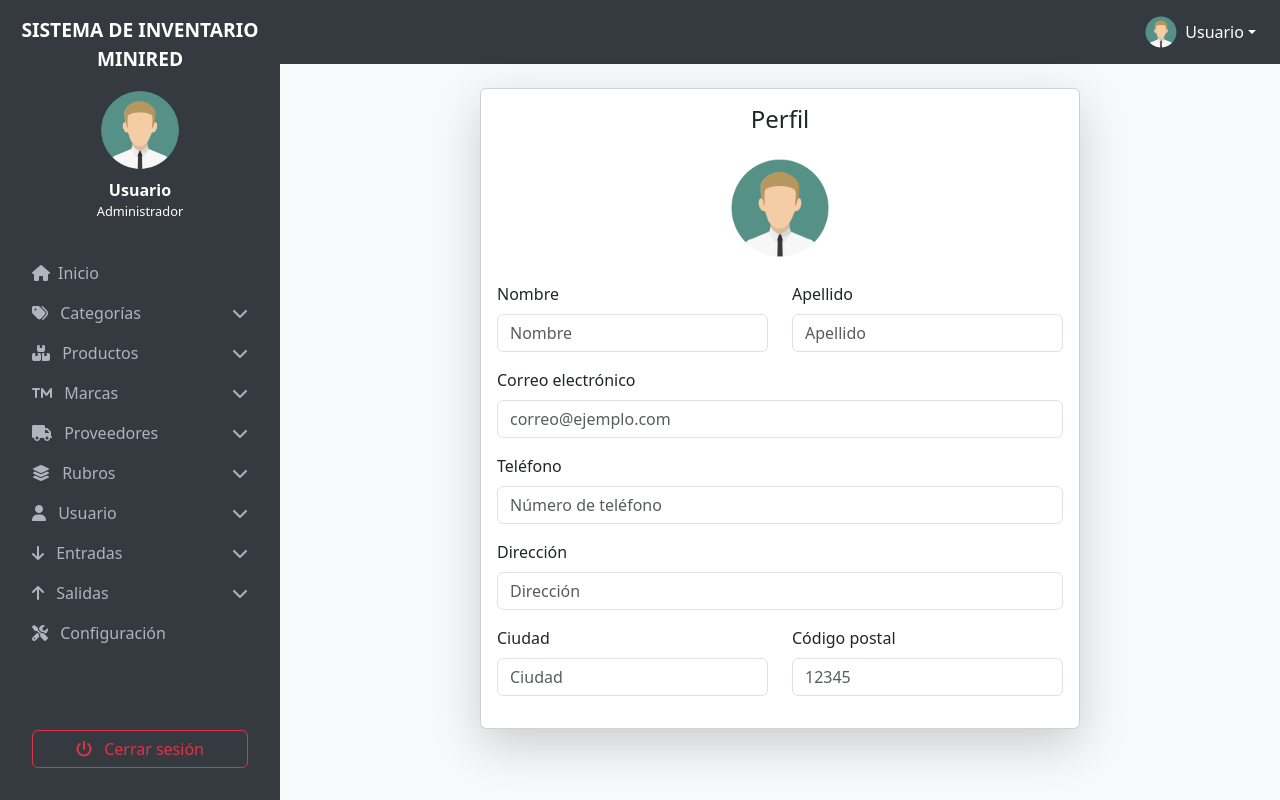
After one commit to EmersonAbel23/Sistema-Inventario, a PHP site: page /Dashboard/userPerfil.php in a window 1280 px wide. The commit adds this page. Run offline with PHP 8.4, Linux system fonts and the light colour scheme.

Commit message:
user y barrra

```diff
--- a/login/Dashboard/lista_categoria.php
+++ b/login/Dashboard/lista_categoria.php
@@ -16,9 +16,7 @@
 </div>
 
 <div class="content">
-  <div class="header-bar">
-   Lista de Categoria
-  </div>
+<?php require("./partials/topbar.php") ?>
 
 
   <div class="container mt-5">
--- a/login/Dashboard/lista_producto.php
+++ b/login/Dashboard/lista_producto.php
@@ -17,9 +17,7 @@
 </div>
 
 <div class="content">
-  <div class="header-bar">
-   Lista de Producto
-  </div>
+ <?php require("./partials/topbar.php") ?>
 
 
   <div class="container mt-5">
--- a/login/Dashboard/lista_usuario.php
+++ b/login/Dashboard/lista_usuario.php
@@ -16,9 +16,7 @@
 </div>
 
 <div class="content">
-  <div class="header-bar">
-   Lista de Usuario
-  </div>
+ <?php require("./partials/topbar.php") ?>
 
 
   <div class="container mt-5">
--- /dev/null
+++ b/login/Dashboard/partials/topbar.php
@@ -0,0 +1,18 @@
+<div class="d-flex justify-content-between align-items-center px-4 py-3"style="background-color: #343a40; color: white;">
+  <div>
+    <h5 class="mb-0"></h5>
+  </div>
+  <div class="dropdown">
+    <a class="text-white text-decoration-none dropdown-toggle d-flex align-items-center" href="#" role="button" data-bs-toggle="dropdown">
+      <img src="../imagenes/default.png" alt="Usuario" class="rounded-circle me-2" width="32" height="32">
+      <span><?php echo $_SESSION['nombre'] ?? 'Usuario'; ?></span>
+    </a>
+    <ul class="dropdown-menu dropdown-menu-end">
+      <li><a class="dropdown-item" href="userPerfil.php"><i class="fas fa-user me-2"></i>Mi Perfil</a></li>
+      <li><a class="dropdown-item" href="#"><i class="fas fa-edit me-2"></i>Editar Perfil</a></li>
+      <li><a class="dropdown-item" href="#"><i class="fas fa-cog me-2"></i>Configuración</a></li>
+      <li><hr class="dropdown-divider"></li>
+      <li><a class="dropdown-item text-danger" href="#"><i class="fas fa-sign-out-alt me-2"></i>Desconectar</a></li>
+    </ul>
+  </div>
+</div>
--- a/login/Dashboard/producto.php
+++ b/login/Dashboard/producto.php
@@ -15,7 +15,7 @@
 </div>
 
 <div class="content">
-  <div class="header-bar">Producto</div>
+  <?php require("./partials/topbar.php") ?>
 
   <div class="container mt-5">
     <h3 class="mb-4"><i class="fas fa-box me-2"></i> Nuevo Producto</h3>
--- /dev/null
+++ b/login/Dashboard/userPerfil.php
@@ -0,0 +1,93 @@
+
+<!DOCTYPE html>
+<html lang="es">
+<head>
+  <meta charset="UTF-8" />
+  <meta name="viewport" content="width=device-width, initial-scale=1.0"/>
+  <title>Sistema de Inventario</title>
+  <link rel="stylesheet" href="../bootstrap/css/bootstrap.min.css">
+  <link rel="stylesheet" href="../bootstrap/fontawesome/css/all.min.css">
+  <link rel="stylesheet" href="dasboard.css">
+</head>
+<body >
+
+<div class="sidebar d-flex flex-column">
+  <?php require("./partials/nav.php") ?>
+</div>
+
+<div class="content">
+
+<?php require("./partials/topbar.php") ?>
+    <br>
+  <!-- Contenedor centrado -->
+  <div class="d-flex justify-content-center align-items-center" style="min-height: 80vh;">
+    <div class="card shadow-lg" style="max-width: 600px; width: 100%;">
+      <div class="card-body">
+        <h4 class="card-title text-center mb-4">Perfil</h4>
+
+        <div class="text-center mb-4">
+          <img src="../imagenes/default.png" class="rounded-circle" width="100" height="100" alt="Foto de perfil">
+        </div>
+
+        <form>
+          <div class="row mb-3">
+            <div class="col-md-6">
+              <label class="form-label">Nombre</label>
+              <input type="text" class="form-control" placeholder="Nombre">
+            </div>
+            <div class="col-md-6">
+              <label class="form-label">Apellido</label>
+              <input type="text" class="form-control" placeholder="Apellido">
+            </div>
+          </div>
+
+          <div class="mb-3">
+            <label class="form-label">Correo electrónico</label>
+            <input type="email" class="form-control" placeholder="correo@ejemplo.com">
+          </div>
+
+          <div class="mb-3">
+            <label class="form-label">Teléfono</label>
+            <input type="text" class="form-control" placeholder="Número de teléfono">
+          </div>
+
+          <div class="mb-3">
+            <label class="form-label">Dirección</label>
+            <input type="text" class="form-control" placeholder="Dirección">
+          </div>
+
+          <div class="row mb-3">
+            <div class="col-md-6">
+              <label class="form-label">Ciudad</label>
+              <input type="text" class="form-control" placeholder="Ciudad">
+            </div>
+            <div class="col-md-6">
+              <label class="form-label">Código postal</label>
+              <input type="text" class="form-control" placeholder="12345">
+            </div>
+          </div>
+
+          <!-- <div class="d-flex justify-content-end gap-2">
+            <button type="submit" class="btn btn-success">Guardar Perfil</button>
+            <button type="reset" class="btn btn-secondary">Cancelar</button>
+          </div> -->
+        </form>
+      </div>
+    </div>
+  </div>
+
+
+</div>
+
+<script src="../bootstrap/js/bootstrap.bundle.min.js"></script>
+<script>
+  document.querySelectorAll('[data-bs-toggle="collapse"]').forEach(link => {
+    link.addEventListener("click", function () {
+      const icon = this.querySelector(".rotate-icon");
+      icon.classList.toggle("open");
+    });
+  });
+</script>
+
+</body>
+</html>
```
Also changed, not shown: login/Dashboard/categoria.php (+17 -2 lines), login/Dashboard/index.php (+5 -3 lines).
